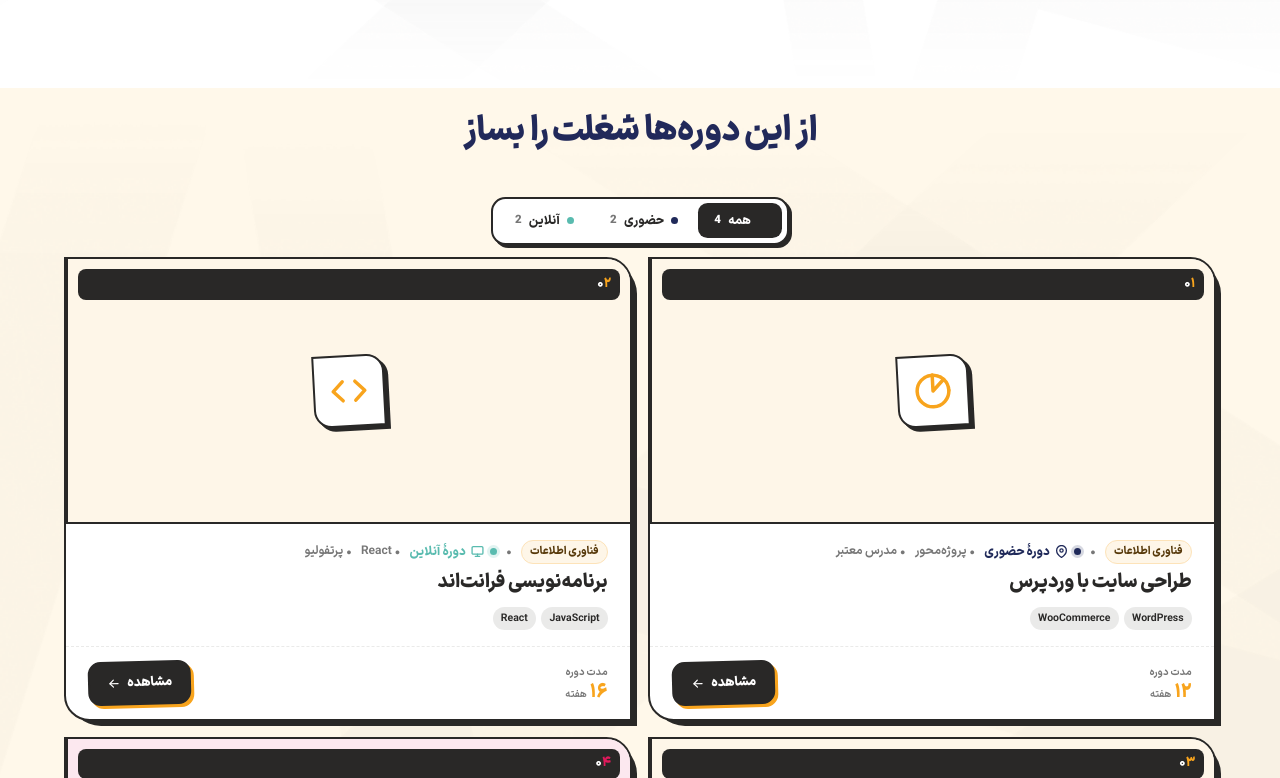
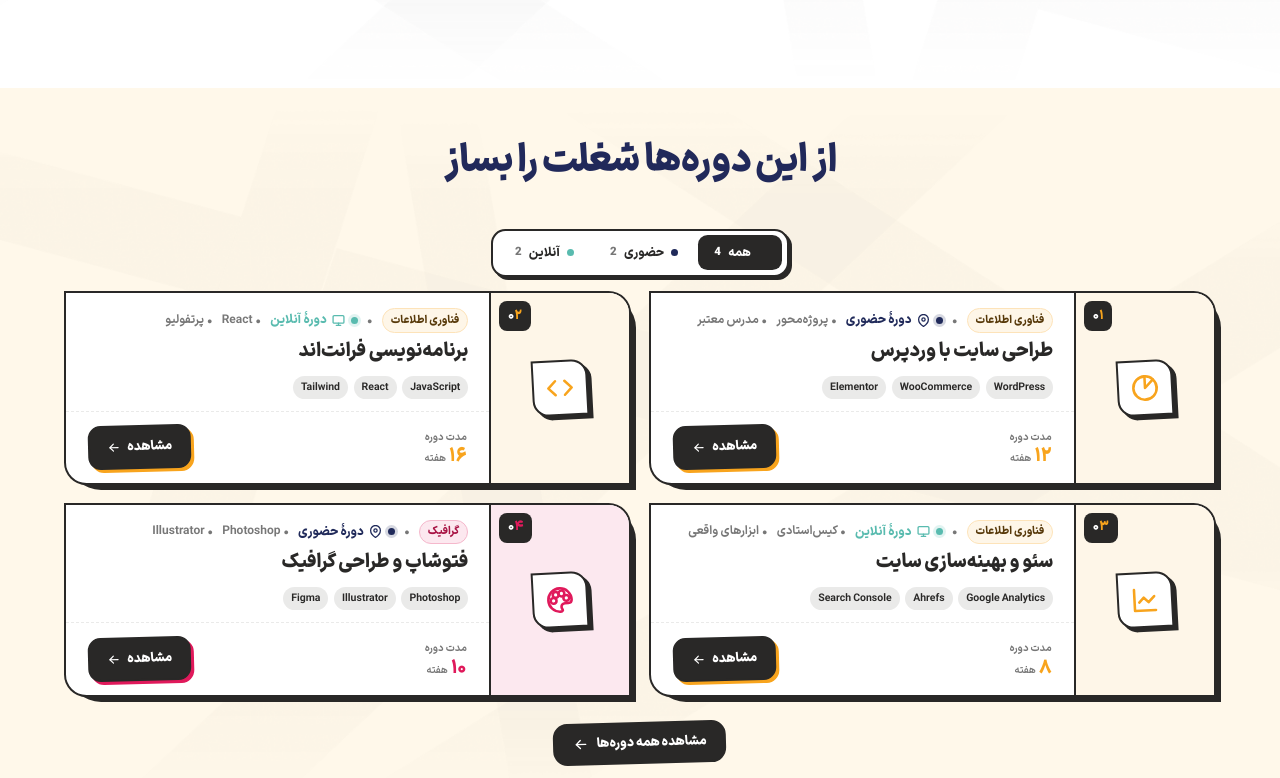
Before and after one commit to MohammadMehdiSadeghi/rokad-college, a React (Vite) app: page / in a window 1280 px wide. Shown: the part 3182-3960 px from the top of the page. Built offline with nearby package versions, Linux system fonts and the light colour scheme; the HTML template or start-up script is replaced by a standard one; a web font is replaced by a local one.

Commit message:
courses: horizontal card form like courses page (cover right 140px)

```diff
--- a/src/index.css
+++ b/src/index.css
@@ -2519,10 +2519,6 @@ a:focus-visible, button:focus-visible {
 
 /* ---- List (۲×۲ — چهار کارت در یک نما) ---- */
 .v2-list { display: grid; grid-template-columns: repeat(2, minmax(0, 1fr)); gap: 1.25rem; }
-@media (max-width: 900px) {
-  .v2-list { grid-template-columns: 1fr; }
-  .v2-stack { max-width: 480px; margin-inline: auto; width: 100%; }
-}
 
 /* سکشن: پر کردن ارتفاع ویوپورت و وسط‌چین کردن محتوا */
 .v2-courses.section {
@@ -2534,75 +2530,29 @@ a:focus-visible, button:focus-visible {
 .v2-courses .head { margin-bottom: 1.2rem; }
 .v2-courses .segbar { margin-bottom: 1.2rem; }
 
-/* دسکتاپ کوتاه (عرض ≥۱۵۴۰، ارتفاع ≤۱۰۰۰): کارت عمودی، ۲×۲ در یک نما */
-@media (min-width: 1540px) and (max-height: 1000px) {
+/* دسکتاپ/لپ‌تاپ: ۲×۲ کارت افقی کامل در یک نما (با احتساب هدر sticky) */
+@media (min-width: 901px) {
   .v2-courses.section {
     min-height: calc(100dvh - 72px);
     padding-block: 1.5rem;
   }
-  .v2-courses .head { margin-bottom: .8rem; }
-  .v2-courses .head h2 { font-size: clamp(24px, 3vw, 34px); }
-  .v2-courses .segbar { margin-bottom: .8rem; }
+  .v2-courses .head { margin-bottom: .9rem; }
+  .v2-courses .head h2 { font-size: clamp(24px, 3vw, 38px); }
+  .v2-courses .segbar { margin-bottom: .9rem; }
   .segment { padding: .25rem; box-shadow: 2px 2px 0 0 var(--ink); }
   .seg-btn { padding: .35rem .85rem; font-size: 12px; }
-  .v2-cover { aspect-ratio: 16 / 4.2; }
-  .v2-cover .v2-icon { width: 48px; height: 48px; box-shadow: 3px 3px 0 0 var(--ink); }
-  .v2-cover .v2-icon svg { width: 24px; height: 24px; }
-  .v2-body { padding: .7rem 1.3rem; gap: .3rem; }
-  .v2-body h3 { font-size: 16.5px; }
-  .v2-body .v2-meta { font-size: 11px; }
-  .v2-action { padding: .55rem 1.3rem; }
-  .v2-action .v2-price-val { font-size: 17px; }
-  .v2-action .v2-btn { padding: .5rem .9rem; font-size: 12.5px; }
-  .v2-list { gap: 1rem; }
-  .cta-footer { margin-top: .9rem; }
+  .v2-list { gap: 1.1rem; }
+  .cta-footer { margin-top: 1.1rem; }
   .cta-footer p { display: none; }
   .cta-footer .btn-all { padding: .55rem 1.1rem; font-size: 13px; }
 }
 
-/* دسکتاپ بلند (عرض ≥۱۵۴۰، ارتفاع ≥۱۰۰۱): کارت عمودی، کاور متعادل */
-@media (min-width: 1540px) and (min-height: 1001px) {
-  .v2-cover { aspect-ratio: 16 / 5.5; }
-  .v2-cover .v2-icon { width: 56px; height: 56px; }
-  .v2-cover .v2-icon svg { width: 28px; height: 28px; }
-}
-
-/* لپ‌تاپ (۹۰۱–۱۵۳۹px): کارت افقی — کاور راست، محتوا چپ */
-@media (min-width: 901px) and (max-width: 1539px) {
-  .v2-courses.section {
-    min-height: calc(100dvh - 72px);
-    padding-block: 1.5rem;
-  }
-  .v2-courses .head { margin-bottom: .8rem; }
-  .v2-courses .head h2 { font-size: clamp(24px, 3vw, 34px); }
-  .v2-courses .segbar { margin-bottom: .8rem; }
-  .segment { padding: .25rem; box-shadow: 2px 2px 0 0 var(--ink); }
-  .seg-btn { padding: .35rem .85rem; font-size: 12px; }
-  .v2-list { gap: 1rem; }
-  .v2-item {
-    grid-template-columns: 38% 1fr;
-    grid-template-rows: 1fr auto;
-  }
-  .v2-cover {
-    grid-column: 1;
-    grid-row: 1 / span 2;
-    aspect-ratio: auto;
-    border-bottom: none;
-    border-left: 2px solid var(--ink);
-  }
-  .v2-cover .v2-icon { width: 54px; height: 54px; box-shadow: 3px 3px 0 0 var(--ink); }
-  .v2-cover .v2-icon svg { width: 27px; height: 27px; }
-  .v2-cover .v2-num { left: auto; right: 10px; }
-  .v2-body { grid-column: 2; grid-row: 1; padding: .85rem 1.25rem; gap: .35rem; }
-  .v2-body h3 { font-size: 16px; }
-  .v2-body .v2-meta { font-size: 11px; }
-  .v2-tags span:nth-child(n+3) { display: none; }
-  .v2-action { grid-column: 2; grid-row: 2; padding: .55rem 1.25rem; }
-  .v2-action .v2-price-val { font-size: 16px; }
-  .v2-action .v2-btn { padding: .5rem .9rem; font-size: 12.5px; }
-  .cta-footer { margin-top: .9rem; }
-  .cta-footer p { display: none; }
-  .cta-footer .btn-all { padding: .55rem 1.1rem; font-size: 13px; }
+/* موبایل/تبلت کوچک: کارت عمودی (کاور بالا) — مثل cp-grid */
+@media (max-width: 700px) {
+  .v2-list { grid-template-columns: 1fr; }
+  .v2-stack { max-width: 480px; margin-inline: auto; width: 100%; }
+  .v2-item { grid-template-columns: 1fr; grid-template-rows: 130px auto; }
+  .v2-cover { border-left: none; border-bottom: 2px solid var(--ink); }
 }
 
 /* ---- Stack (shadow wrapper) ---- */
@@ -2617,40 +2567,40 @@ a:focus-visible, button:focus-visible {
 .v2-stack:hover { transform: translate(-3px, -3px); }
 .v2-stack:hover::before { transform: translate(3px, 3px); }
 
-/* ---- Item (کارت عمودی — چهار ستونه با breathing room) ---- */
+/* ---- Item (کارت افقی — فرم صفحه دوره‌ها: کاور راست + بادی چپ) ---- */
 .v2-item {
   background: var(--white); border: 2px solid var(--ink);
-  border-radius: 0 1.6rem 0 1.6rem;
+  border-radius: 0 1.4rem 0 1.4rem;
   corner-shape: squircle; -webkit-corner-shape: squircle;
   overflow: hidden; position: relative; z-index: 1;
-  display: grid; grid-template-columns: 1fr; grid-template-rows: auto 1fr auto; gap: 0;
+  display: grid; grid-template-columns: 140px minmax(0, 1fr);
   align-items: stretch;
   height: 100%;
   transition: transform .35s ease;
 }
 
-/* ---- Cover ---- */
+/* ---- Cover (ستون راست در RTL) ---- */
 .v2-cover {
   background: var(--catBg);
-  border-bottom: 2px solid var(--ink);
+  border-left: 2px solid var(--ink);
   position: relative;
   display: grid; place-items: center;
-  aspect-ratio: 16 / 7.5;
+  overflow: hidden;
 }
 .v2-cover .v2-icon {
-  width: 72px; height: 72px;
+  width: 56px; height: 56px;
   border: 2.5px solid var(--ink);
   background: #fff;
-  border-radius: 0 1.1rem 0 1.1rem;
+  border-radius: 0 1rem 0 1rem;
   corner-shape: squircle; -webkit-corner-shape: squircle;
   box-shadow: 4px 4px 0 0 var(--ink);
   display: grid; place-items: center;
   transform: rotate(-3deg);
   color: var(--cat);
 }
-.v2-cover .v2-icon svg { width: 38px; height: 38px; }
+.v2-cover .v2-icon svg { width: 28px; height: 28px; }
 .v2-cover .v2-num {
-  position: absolute; top: 10px; left: 10px;
+  position: absolute; top: 8px; left: 8px;
   background: var(--ink); color: #fff;
   font-weight: 900; font-size: 13px;
   padding: .3rem .55rem;
@@ -2660,10 +2610,17 @@ a:focus-visible, button:focus-visible {
 }
 .v2-cover .v2-num span { color: var(--cat); }
 
-/* ---- Body (کارت افقی ۲×۲ — فشرده ولی زنده) ---- */
+/* ---- ستون محتوا (بادی + اکشن پشت‌سرهم مثل cp-card) ---- */
+.v2-content {
+  display: flex; flex-direction: column;
+  min-width: 0;
+}
+
+/* ---- Body ---- */
 .v2-body {
-  padding: 1rem 1.4rem;
+  padding: .95rem 1.3rem .75rem;
   display: flex; flex-direction: column; gap: .45rem;
+  flex: 1;
   justify-content: center;
 }
 .v2-body .v2-meta {
@@ -4369,8 +4326,6 @@ a:focus-visible, button:focus-visible {
 @media (max-width: 600px) {
   /* فیلتر سگمنتی سکشن دوره‌ها: داخل خودش اسکرول افقی بگیرد */
   .segbar { justify-content: flex-start; overflow-x: auto; padding-bottom: 6px; }
-  /* کارت‌های لیستی دوره: کاور در موبایل بلندتر (تصویر بزرگ‌تر) */
-  .v2-cover { aspect-ratio: 16 / 7; }
   /* تیکر آمار: اعداد و فونت فشرده‌تر */
   .p5-k { font-size: 14px; gap: 10px; }
   .p5-n { font-size: 26px; }
```
